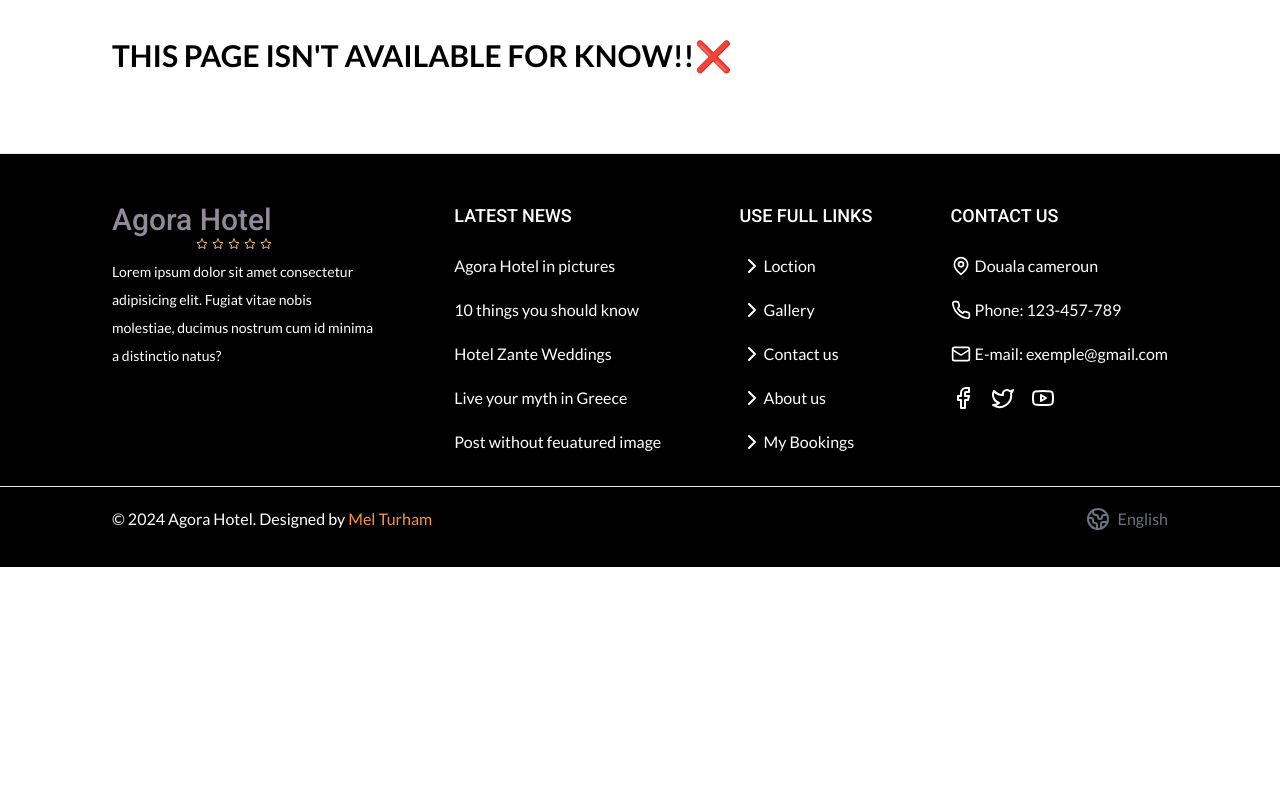
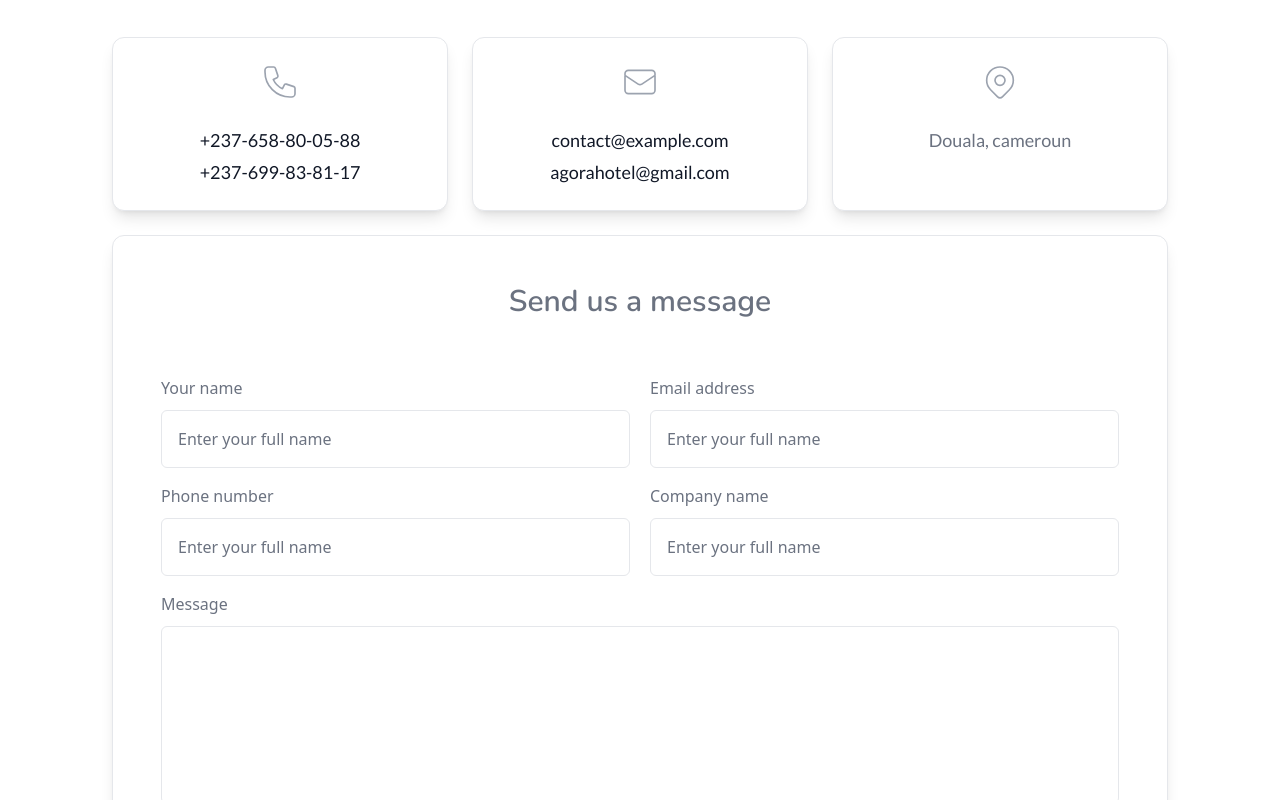
Before and after one commit to Mel-Turham/Agora-Hotel, a React (Vite) app: page /contacts in a window 1280 px wide. Shown: the part 360-1160 px from the top of the page. Before the commit the page ends 927 px from the top, so only its background shows below. Built offline with nearby package versions, Linux system fonts and the light colour scheme.

Commit message:
feat(ui): Page contact add

```diff
--- a/src/pages/Contacts/Contacts.tsx
+++ b/src/pages/Contacts/Contacts.tsx
@@ -1,11 +1,193 @@
+import { Button } from '../../@/components/ui/button';
 import Container from '../../components/Container';
 
 const Contacts = () => {
 	return (
-		<Container className='py-20'>
-			<p className='text-3xl font-semibold uppercase'>
-				This page isn't available for know!!❌
-			</p>
+		<Container className='py-20 text-gray-500 '>
+			<div className='mx-auto'>
+				<div className='mx-auto'>
+					<div className='grid grid-cols-1 gap-6 text-center md:px-0 md:grid-cols-3'>
+						<div className='overflow-hidden bg-white border border-gray-200 border-solid shadow-lg rounded-xl'>
+							<div className='p-6'>
+								<svg
+									className='flex-shrink-0 w-10 h-10 mx-auto text-gray-400'
+									xmlns='http://www.w3.org/2000/svg'
+									fill='none'
+									viewBox='0 0 24 24'
+									stroke='currentColor'
+								>
+									<path
+										stroke-linecap='round'
+										stroke-linejoin='round'
+										stroke-width='1'
+										d='M3 5a2 2 0 012-2h3.28a1 1 0 01.948.684l1.498 4.493a1 1 0 01-.502 1.21l-2.257 1.13a11.042 11.042 0 005.516 5.516l1.13-2.257a1 1 0 011.21-.502l4.493 1.498a1 1 0 01.684.949V19a2 2 0 01-2 2h-1C9.716 21 3 14.284 3 6V5z'
+									/>
+								</svg>
+								<p className='mt-6 text-lg font-medium text-gray-900'>
+									+237-658-80-05-88
+								</p>
+								<p className='mt-1 text-lg font-medium text-gray-900'>
+									+237-699-83-81-17
+								</p>
+							</div>
+						</div>
+
+						<div className='overflow-hidden bg-white border border-gray-200 border-solid shadow-lg rounded-xl'>
+							<div className='p-6'>
+								<svg
+									className='flex-shrink-0 w-10 h-10 mx-auto text-gray-400'
+									xmlns='http://www.w3.org/2000/svg'
+									fill='none'
+									viewBox='0 0 24 24'
+									stroke='currentColor'
+								>
+									<path
+										stroke-linecap='round'
+										stroke-linejoin='round'
+										stroke-width='1'
+										d='M3 8l7.89 5.26a2 2 0 002.22 0L21 8M5 19h14a2 2 0 002-2V7a2 2 0 00-2-2H5a2 2 0 00-2 2v10a2 2 0 002 2z'
+									/>
+								</svg>
+								<p className='mt-6 text-lg font-medium text-gray-900'>
+									contact@example.com
+								</p>
+								<p className='mt-1 text-lg font-medium text-gray-900'>
+									agorahotel@gmail.com
+								</p>
+							</div>
+						</div>
+
+						<div className='overflow-hidden bg-white border border-gray-200 border-solid shadow-lg rounded-xl'>
+							<div className='p-6'>
+								<svg
+									className='flex-shrink-0 w-10 h-10 mx-auto text-gray-400'
+									xmlns='http://www.w3.org/2000/svg'
+									fill='none'
+									viewBox='0 0 24 24'
+									stroke='currentColor'
+								>
+									<path
+										stroke-linecap='round'
+										stroke-linejoin='round'
+										stroke-width='1'
+										d='M17.657 16.657L13.414 20.9a1.998 1.998 0 01-2.827 0l-4.244-4.243a8 8 0 1111.314 0z'
+									/>
+									<path
+										stroke-linecap='round'
+										stroke-linejoin='round'
+										stroke-width='1'
+										d='M15 11a3 3 0 11-6 0 3 3 0 016 0z'
+									/>
+								</svg>
+								<p className='mt-6 text-lg font-medium leading-relaxed '>
+									Douala, cameroun
+								</p>
+							</div>
+						</div>
+					</div>
+
+					<div className='mt-6 overflow-hidden bg-white border border-gray-200 border-solid shadow-lg rounded-xl'>
+						<div className='px-6 py-12 sm:p-12'>
+							<h3 className='text-3xl font-semibold text-center '>
+								Send us a message
+							</h3>
+
+							<form action='#' method='POST' className='mt-14'>
+								<div className='grid grid-cols-1 sm:grid-cols-2 gap-x-5 gap-y-4'>
+									<div>
+										<label htmlFor='' className='text-base font-medium'>
+											{' '}
+											Your name{' '}
+										</label>
+										<div className='mt-2.5 relative'>
+											<input
+												type='text'
+												name=''
+												id=''
+												placeholder='Enter your full name'
+												className='block w-full px-4 py-4 text-black placeholder-gray-500 transition-all duration-200 bg-white border border-gray-200 rounded-md focus:outline-none focus:border-blue-600 caret-[#deb666]'
+											/>
+										</div>
+									</div>
+
+									<div>
+										<label htmlFor='' className='text-base font-medium'>
+											{' '}
+											Email address{' '}
+										</label>
+										<div className='mt-2.5 relative'>
+											<input
+												type='email'
+												name=''
+												id=''
+												placeholder='Enter your full name'
+												className='block w-full px-4 py-4 text-black placeholder-gray-500 transition-all duration-200 bg-white border border-gray-200 rounded-md focus:outline-none focus:border-blue-600 caret-[#deb666]'
+											/>
+										</div>
+									</div>
+
+									<div>
+										<label htmlFor='' className='text-base font-medium'>
+											{' '}
+											Phone number{' '}
+										</label>
+										<div className='mt-2.5 relative'>
+											<input
+												type='tel'
+												name=''
+												id=''
+												placeholder='Enter your full name'
+												className='block w-full px-4 py-4 text-black placeholder-gray-500 transition-all duration-200 bg-white border border-gray-200 rounded-md focus:outline-none focus:border-blue-600 caret-[#deb666]'
+											/>
+										</div>
+									</div>
+
+									<div>
+										<label htmlFor='' className='text-base font-medium '>
+											{' '}
+											Company name{' '}
+										</label>
+										<div className='mt-2.5 relative'>
+											<input
+												type='text'
+												name=''
+												id=''
+												placeholder='Enter your full name'
+												className='block w-full px-4 py-4 text-black placeholder-gray-500 transition-all duration-200 bg-white border border-gray-200 rounded-md focus:outline-none focus:border-blue-600 caret-[#deb666]'
+											/>
+										</div>
+									</div>
+
+									<div className='sm:col-span-2'>
+										<label htmlFor='' className='text-base font-medium'>
+											{' '}
+											Message{' '}
+										</label>
+										<div className='mt-2.5 relative'>
+											<textarea
+												name=''
+												id=''
+												placeholder=''
+												className='block w-full px-4 py-4 text-black placeholder-gray-500 transition-all duration-200 bg-white border border-gray-200 rounded-md resize-none rfocus:outline-none focus:border-blue-600 caret-[#deb666]'
+												rows={6}
+											></textarea>
+										</div>
+									</div>
+
+									<div className='sm:col-span-1'>
+										<Button
+											type='submit'
+											className='inline-flex items-center justify-center w-full px-4 py-4 mt-2 text-base font-semibold text-white transition-all duration-200 border-transparent rounded-md focus:outline-none '
+										>
+											Send
+										</Button>
+									</div>
+								</div>
+							</form>
+						</div>
+					</div>
+				</div>
+			</div>
 		</Container>
 	);
 };
```
